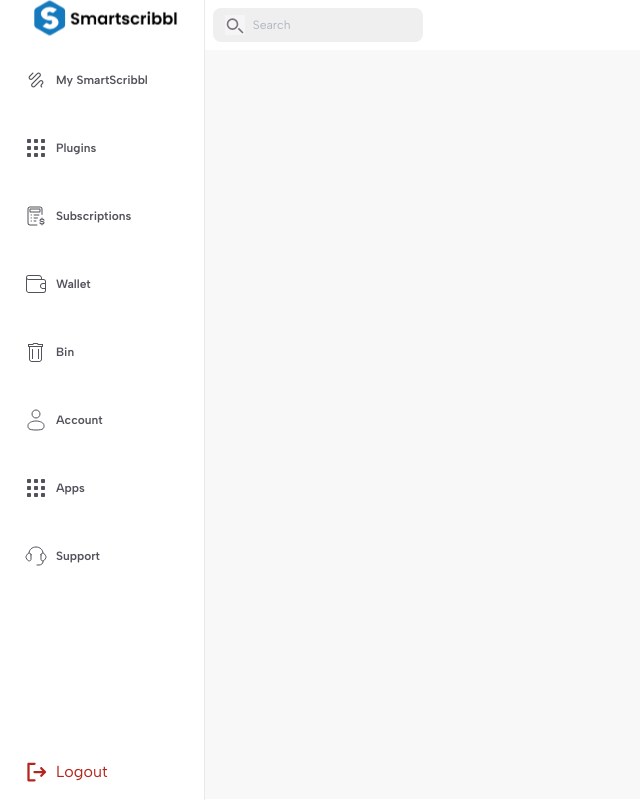
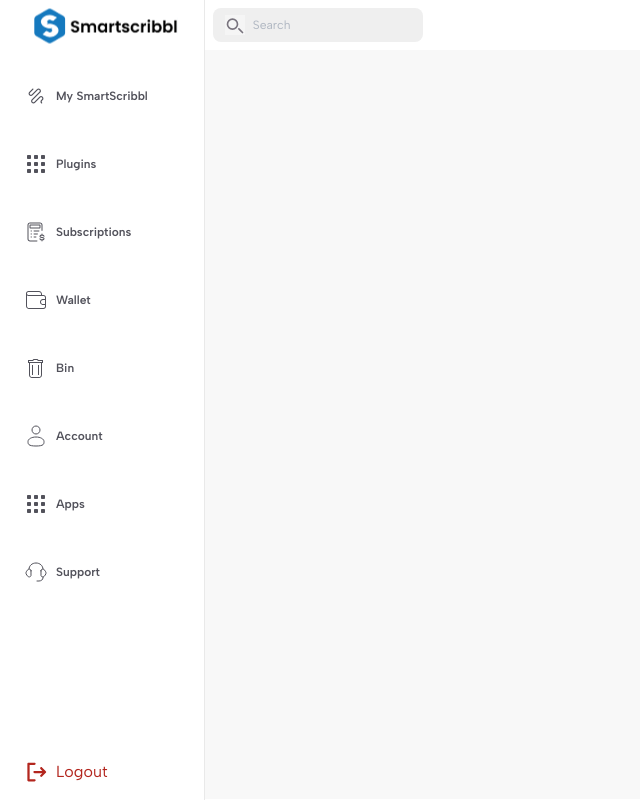
Before and after one commit to Suave-Systems/smartscribbl_frontend, an Angular app: page /main in a window 1280 px wide. Shown: the whole page, without its empty margins (0-640 px from the left). Built offline with nearby package versions, Linux system fonts and the light colour scheme.

Commit message:
[Mods]: adding y-axis padding to the logo on the sidebar

```diff
--- a/src/app/core/components/sidebar/sidebar.component.html
+++ b/src/app/core/components/sidebar/sidebar.component.html
@@ -1,7 +1,7 @@
 <section class="w-full h-full bg-white flex flex-col gap-y-[16px] ">
   <div class="flex justify-center items-center">
     <p [routerLink]="['/main/dashboard']" class="cursor-pointer">
-      <img src="../../../../assets/svg/smart_scribbl_logo.svg" alt="">
+      <img class="py-2" src="../../../../assets/svg/smart_scribbl_logo.svg" alt="">
     </p>
   </div>
 
```
